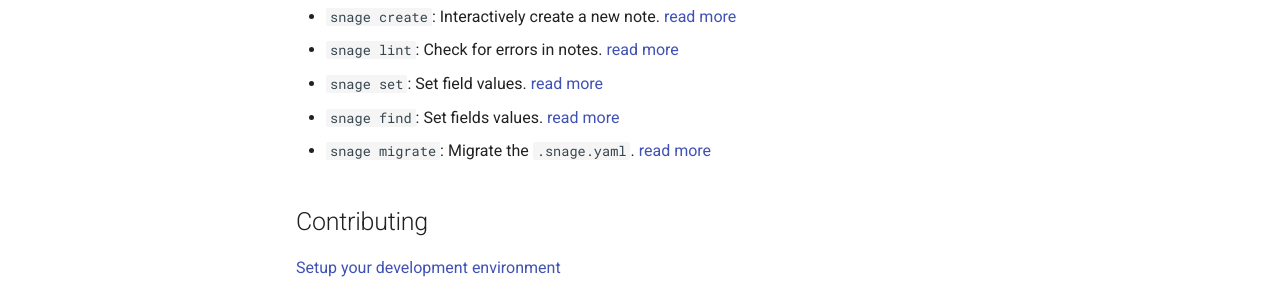
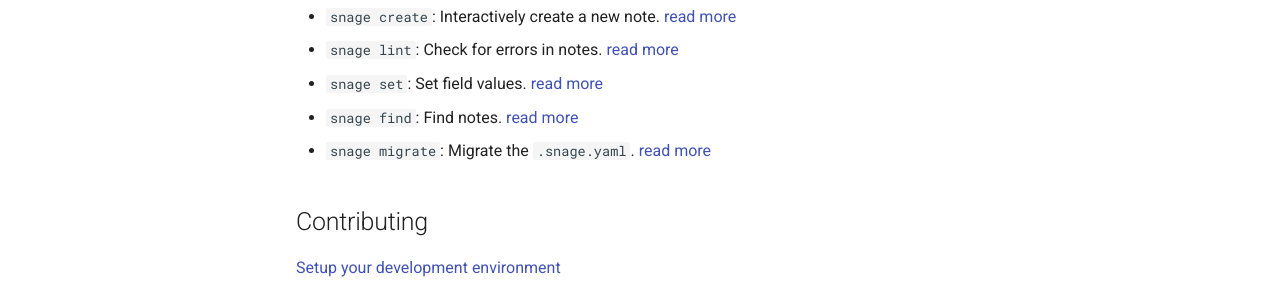
Before and after one commit to FACT-Finder/snage, an MkDocs documentation site: the page built from docs/index.md, in a window 1280 px wide and 900 px high, scrolled down 1201 px. Shown: the part 551-851 px from the top of the window. Built offline with MkDocs 1.6.1 and Material for MkDocs 9.7.7, drawn with Linux system fonts in a browser that asks for light colours; comment, search, counter and statistics services are not loaded.

Commit message:
Fix typo

```diff
--- a/docs/index.md
+++ b/docs/index.md
@@ -73,7 +73,7 @@ You can install Snage in many different ways:
 * `snage create`: Interactively create a new note. [read more](https://fact-finder.github.io/snage/cmd/create)
 * `snage lint`: Check for errors in notes. [read more](https://fact-finder.github.io/snage/cmd/lint)
 * `snage set`: Set field values. [read more](https://fact-finder.github.io/snage/cmd/set)
-* `snage find`: Set fields values. [read more](https://fact-finder.github.io/snage/cmd/find)
+* `snage find`: Find notes. [read more](https://fact-finder.github.io/snage/cmd/find)
 * `snage migrate`: Migrate the `.snage.yaml`. [read more](https://fact-finder.github.io/snage/cmd/migrate)
 
 ## Contributing
```
